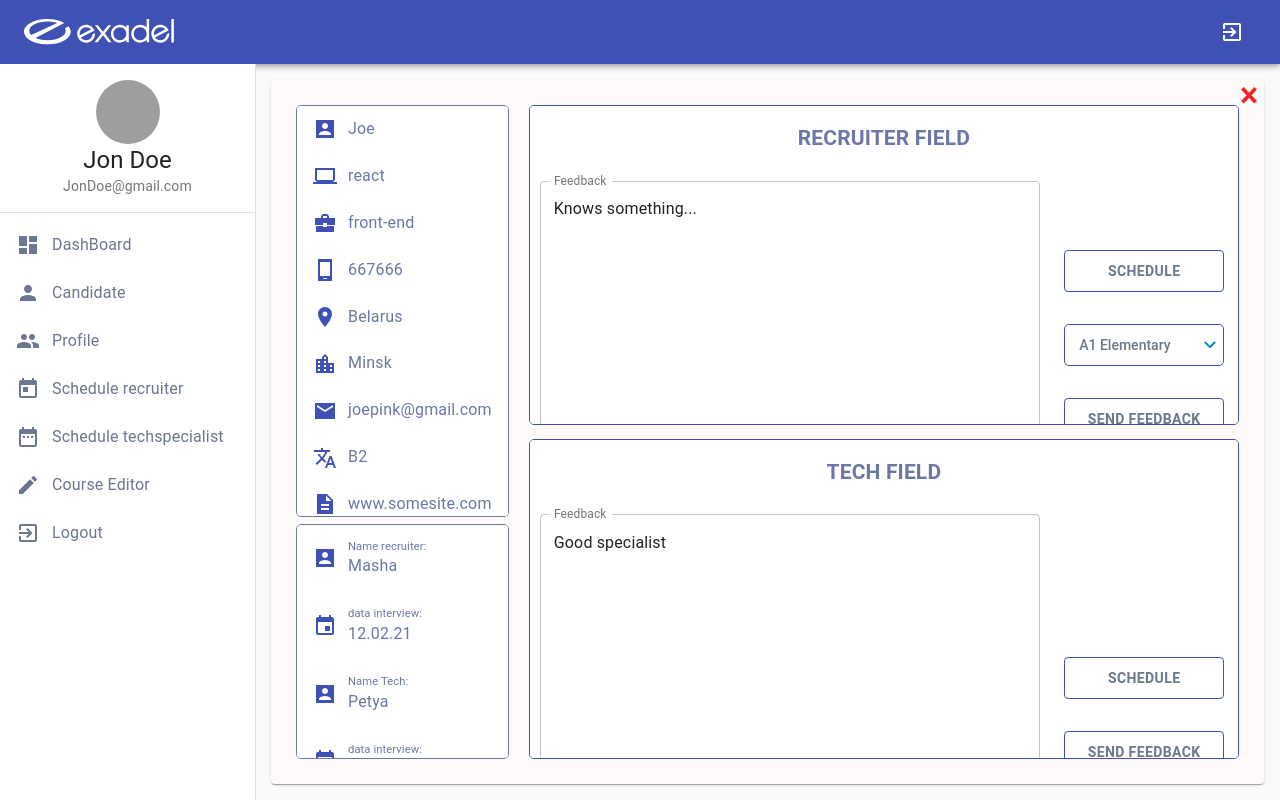
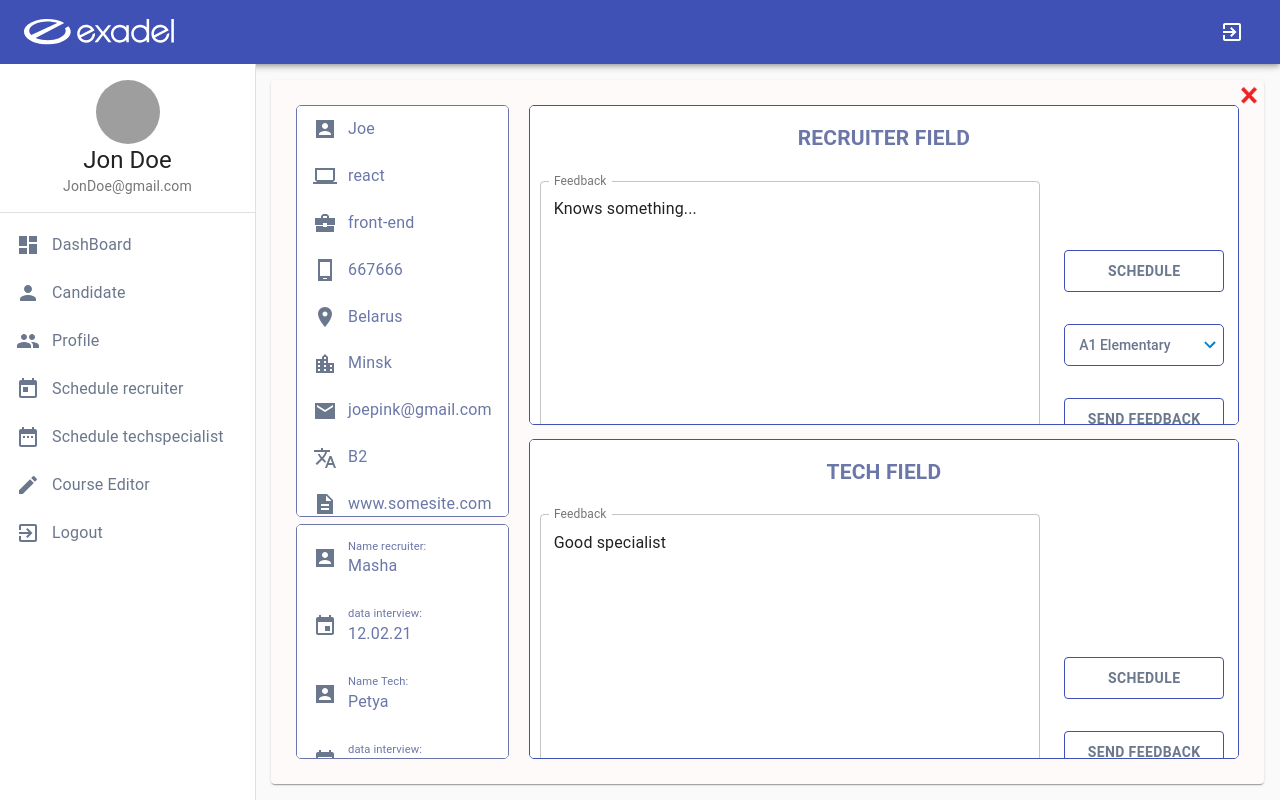
Before and after one commit to eugene-savko/recruitment-platform, a React (Create React App) app: page /profile in a window 1280 px wide. Built offline with nearby package versions, Linux system fonts and the light colour scheme; grey boxes are pictures that could not be loaded.

Commit message:
feat: Implemented exit from Profile

```diff
--- a/src/app/pages/AdminPage/Profile/components/ListItemIconCustom.ts
+++ b/src/app/pages/AdminPage/Profile/components/ListItemIconCustom.ts
@@ -3,7 +3,7 @@ import ListItemIcon from '@material-ui/core/ListItemIcon';
 
 const ListItemIconCustom = styled(ListItemIcon)`
 	min-width: 35px;
-	color: #3f51b5;
+	color: #6b778c;
 `;
 
 export default ListItemIconCustom;
--- a/src/app/pages/AdminPage/Profile/index.tsx
+++ b/src/app/pages/AdminPage/Profile/index.tsx
@@ -1,4 +1,5 @@
 import React from 'react';
+import { useHistory } from 'react-router-dom';
 
 // style
 import { AdminsFields, ProfileContainer, SidebarInfo } from './components';
@@ -16,8 +17,9 @@ import interviewInfo from './data/interviewInfo-test';
 import listEnglishLevel from './data/listEnglishLevel';
 
 export const Profile: React.FunctionComponent = () => {
+	const history = useHistory();
 	const handlerClose = () => {
-		// exit from Profile
+		history.push('/dashboard');
 	};
 
 	return (
```
